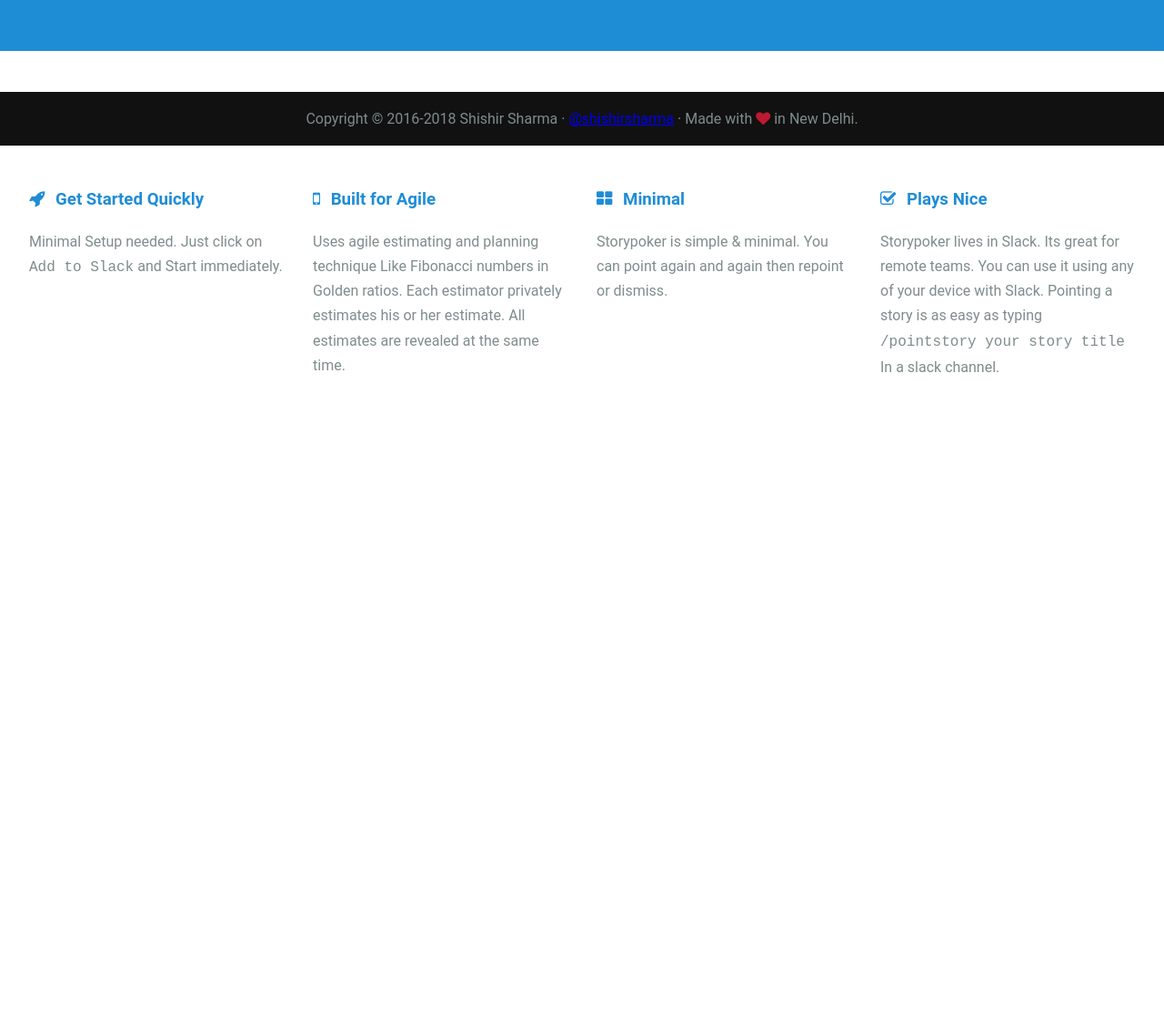
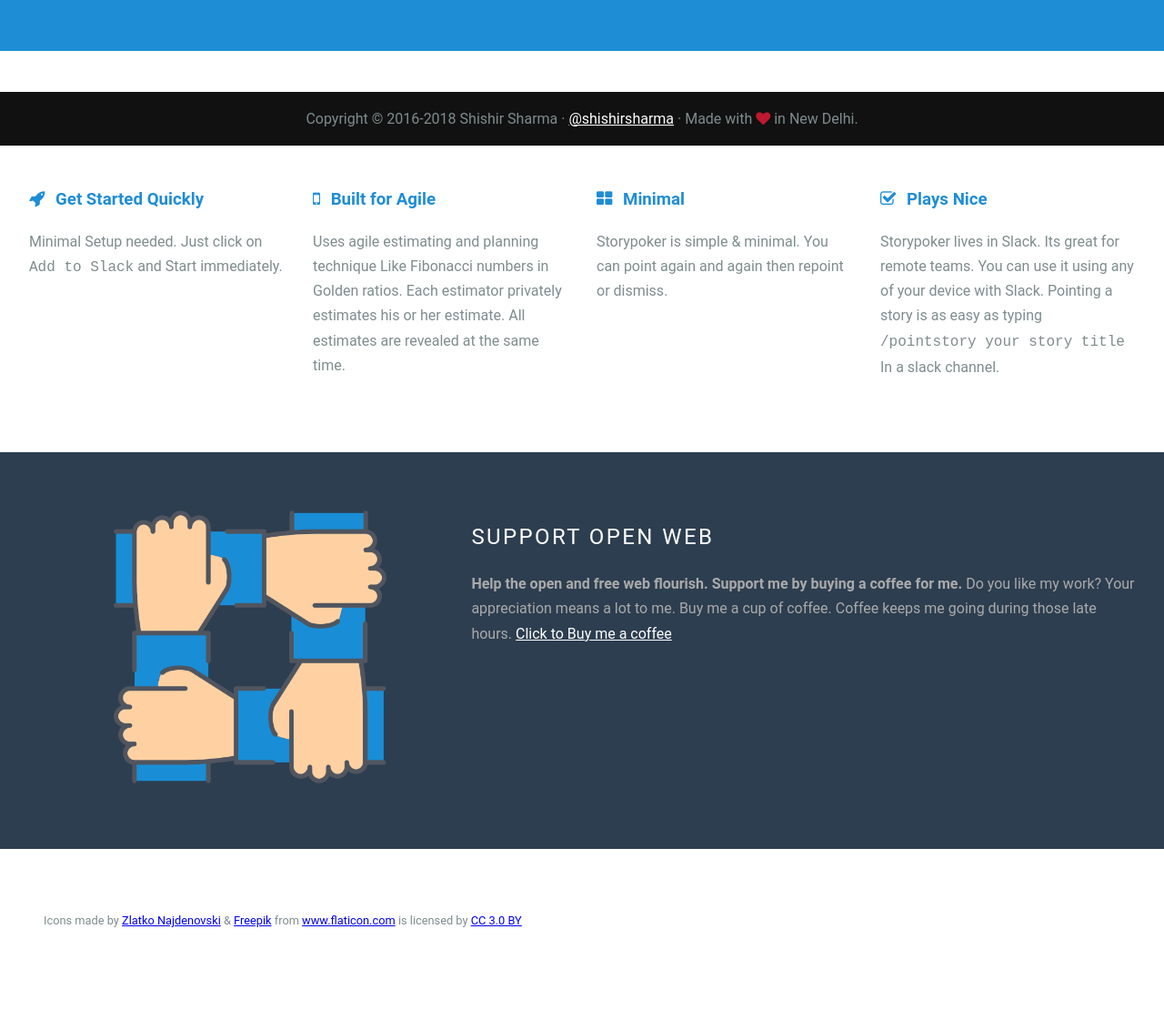
Before and after one commit to shishirsharma/storypokerbot, a website built with webpack: page public/index.html in a window 1280 px wide. Shown: the part 640-1761 px from the top of the page at 91% size. Before the commit the page ends 1137 px from the top, so only its background shows below. Built offline with nearby package versions, Linux system fonts and the light colour scheme; a script that the page names is missing.

Commit message:
Fix link colors

```diff
--- a/public/index.html
+++ b/public/index.html
@@ -84,7 +84,7 @@
 
         <div class="content-wrapper">
             <div class="content">
-                <h2 class="content-head is-center">Storypoker makes it easy to point stories for your team.</h2>
+                <h2 class="content-head is-center">Storypoker makes it easy to point stories for your team</h2>
 
                 <div class="pure-g">
                     <div class="l-box pure-u-1 pure-u-md-1-2 pure-u-lg-1-4">
@@ -127,28 +127,27 @@
                 </div>
             </div>
 
-            <!-- <div class="ribbon l-box-lrg pure-g">
+            <div class="ribbon l-box-lrg pure-g">
                 <div class="l-box-lrg is-center pure-u-1 pure-u-md-1-2 pure-u-lg-2-5">
-                 <img width="300" alt="File Icons" class="pure-img-responsive" src="img/common/file-icons.png">
+                    <img width="300" alt="File Icons" class="pure-img-responsive" src="images/teamwork (1).png">
                 </div>
                 <div class="pure-u-1 pure-u-md-1-2 pure-u-lg-3-5">
 
-                 <h2 class="content-head content-head-ribbon">Laboris nisi ut aliquip.</h2>
+                    <h2 class="content-head content-head-ribbon">Support Open Web</h2>
 
                     <p>
-                 Lorem ipsum dolor sit amet, consectetur adipisicing elit, sed do eiusmod
-                 tempor incididunt ut labore et dolore magna aliqua. Ut enim ad minim veniam,
-                 quis nostrud exercitation ullamco laboris nisi ut aliquip ex ea commodo
-                 consequat. Duis aute irure dolor.
+                        <b>Help the open and free web flourish. Support me by buying a coffee for me.</b>
+
+                        Do you like my work? Your appreciation means a lot to me. Buy me a cup of coffee. Coffee keeps me going during those late hours. <a href="https://www.paypal.me/ShishirSharma/7">Click to Buy me a coffee</a>
                     </p>
                 </div>
-                 </div> -->
+            </div>
 
-            <!-- <div class="content">
-                 <h2 class="content-head is-center">Dolore magna aliqua. Uis aute irure.</h2>
+            <div class="content">
+                <!-- <h2 class="content-head is-center">Dolore magna aliqua. Uis aute irure.</h2> -->
 
                 <div class="pure-g">
-                 <div class="l-box-lrg pure-u-1 pure-u-md-2-5">
+                    <!-- <div class="l-box-lrg pure-u-1 pure-u-md-2-5">
                          <form class="pure-form pure-form-stacked">
                          <fieldset>
 
@@ -165,26 +164,25 @@
                          <button type="submit" class="pure-button">Sign Up</button>
                          </fieldset>
                          </form>
-                 </div>
+                         </div> -->
 
                     <div class="l-box-lrg pure-u-1 pure-u-md-3-5">
-                 <h4>Contact Us</h4>
+                        <!-- <h4>Contact Us</h4> -->
                         <p>
-                 Lorem ipsum dolor sit amet, consectetur adipisicing elit, sed do eiusmod
-                 tempor incididunt ut labore et dolore magna aliqua. Ut enim ad minim veniam,
-                 quis nostrud exercitation ullamco laboris nisi ut aliquip ex ea commodo
-                 consequat.
+                            <small>
+                                Icons made by <a href="https://www.flaticon.com/authors/zlatko-najdenovski" title="Zlatko Najdenovski">Zlatko Najdenovski</a> & <a href="http://www.freepik.com" title="Freepik">Freepik</a> from <a href="https://www.flaticon.com/" title="Flaticon">www.flaticon.com</a> is licensed by <a href="http://creativecommons.org/licenses/by/3.0/" title="Creative Commons BY 3.0" target="_blank">CC 3.0 BY</a>
+                            </small>
                         </p>
 
-                 <h4>More Information</h4>
+                        <!-- <h4>More Information</h4>
                              <p>
                              Lorem ipsum dolor sit amet, consectetur adipisicing elit, sed do eiusmod
                              tempor incididunt ut labore et dolore magna aliqua.
-                 </p>
+                             </p> -->
                     </div>
                 </div>
 
-                 </div> -->
+            </div>
 
             <div class="footer l-box is-center">
                 Copyright © 2016<script>new Date().getFullYear()>2010&&document.write("-"+new Date().getFullYear());</script> Shishir Sharma · <a href="https://twitter.com/shishirsharma/">@shishirsharma</a> · Made with <i class="fa fa-heart" aria-hidden="true" style="color:#be1931"></i> in New Delhi.
--- a/src/styles/app.scss
+++ b/src/styles/app.scss
@@ -31,3 +31,8 @@
 .splash {
     top: 85px;
 }
+
+.ribbon a,
+.footer a {
+    color: white;
+}
```
Also changed, not shown: src/index.html (+19 -21 lines), public/images/charity (1).png (added), public/images/charity.png (added), public/images/teamwork (1).png (added), public/images/teamwork.png (added), public/styles/app.bundle.styles.css. Lines whose indentation alone changed are shown as unchanged.
